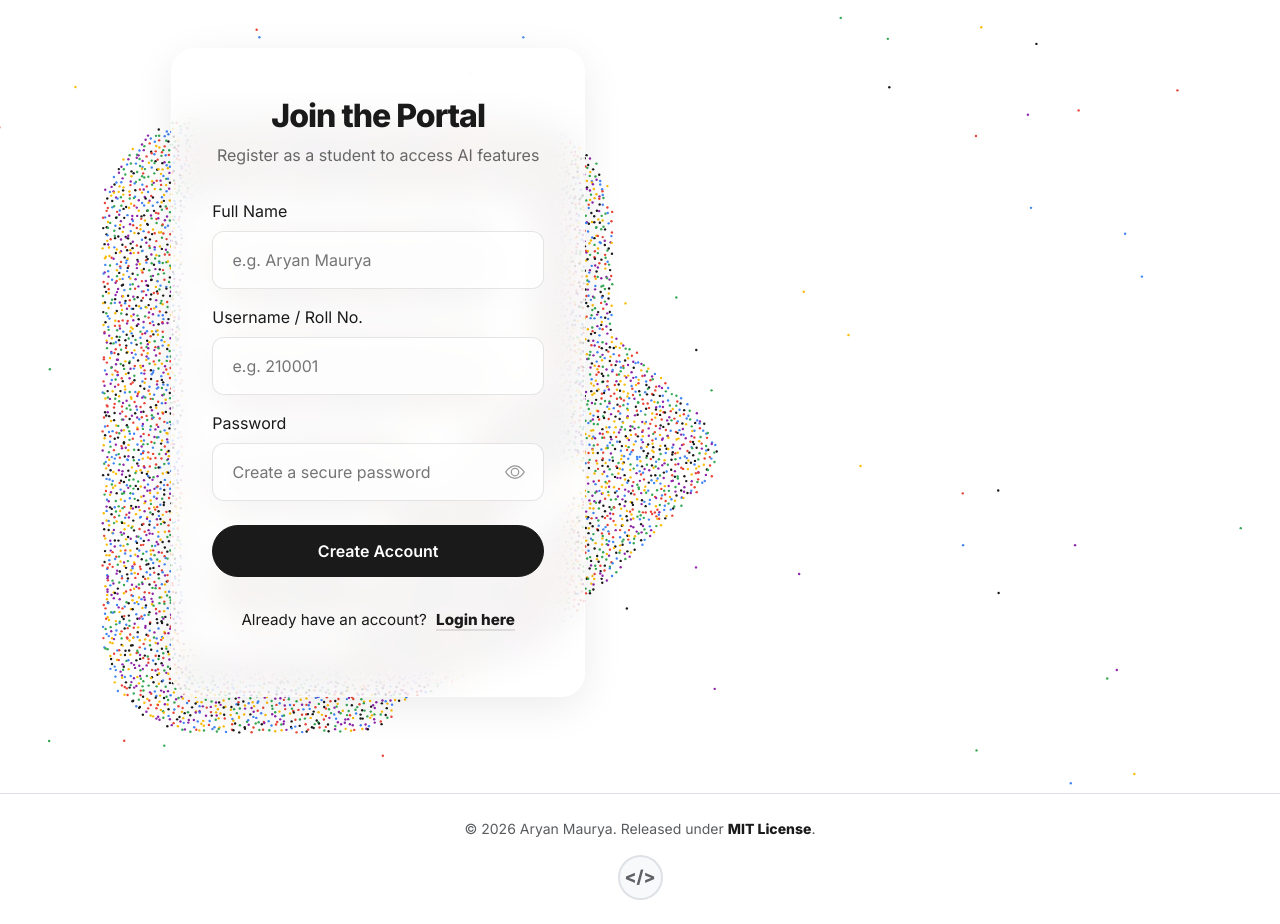
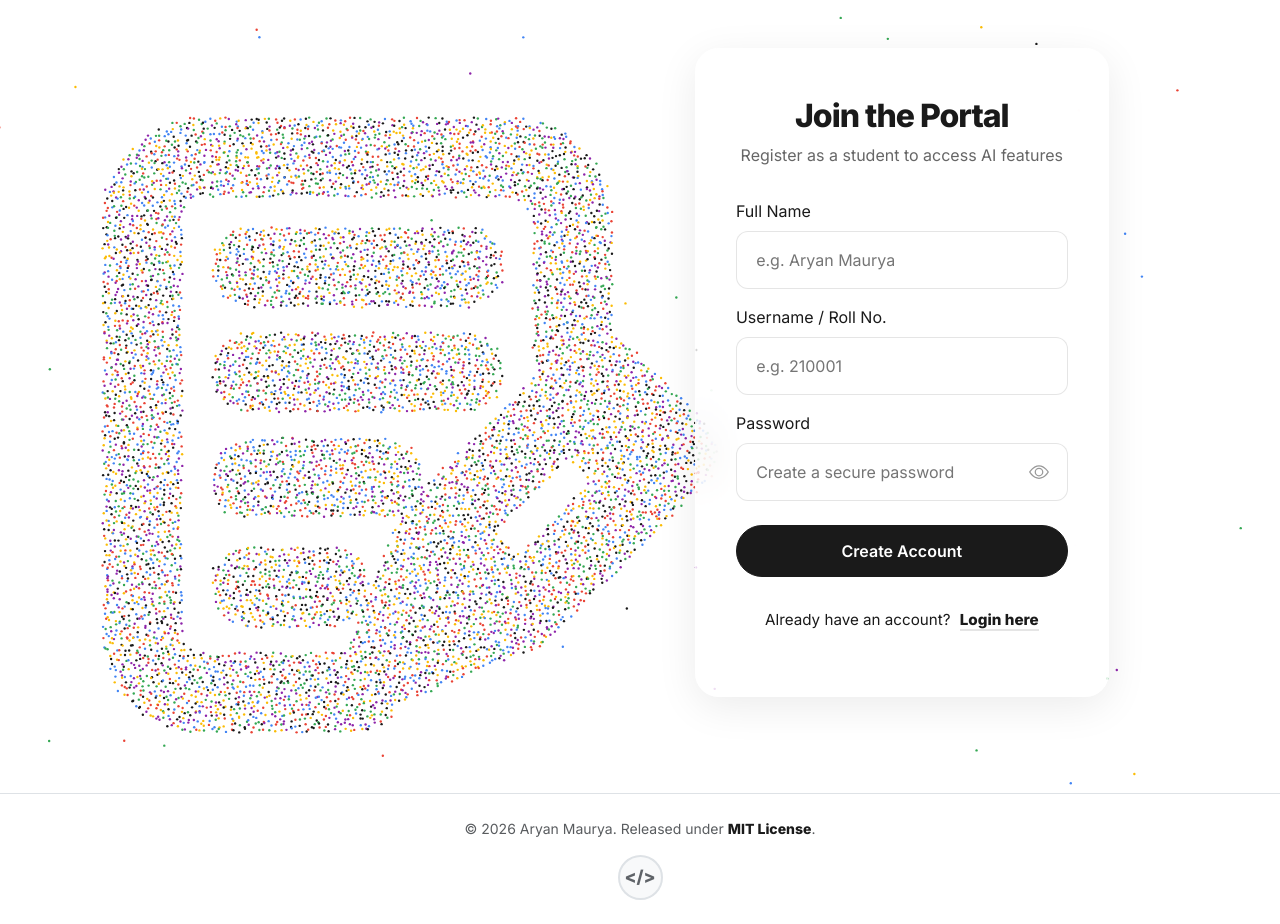
Before and after one commit to aryanRN2/img-to-pdf, a Flask app: page /latex-register in a window 1280 px wide. Run offline with Flask 3, Linux system fonts and the light colour scheme; some libraries are stand-ins or nearby versions; some web fonts are replaced.

Commit message:
style: move register card to the right side of the page

```diff
--- a/templates/latex_register.html
+++ b/templates/latex_register.html
@@ -72,7 +72,7 @@
 {% endblock %}
 
 {% block content %}
-<div class="row justify-content-start align-items-center" style="min-height: 80vh; padding-left: 8%;">
+<div class="row justify-content-end align-items-center" style="min-height: 80vh; padding-right: 8%;">
     <div class="col-lg-5">
         <div class="transparent-card fade-in-up reg-card">
             <div class="reg-header">
```
